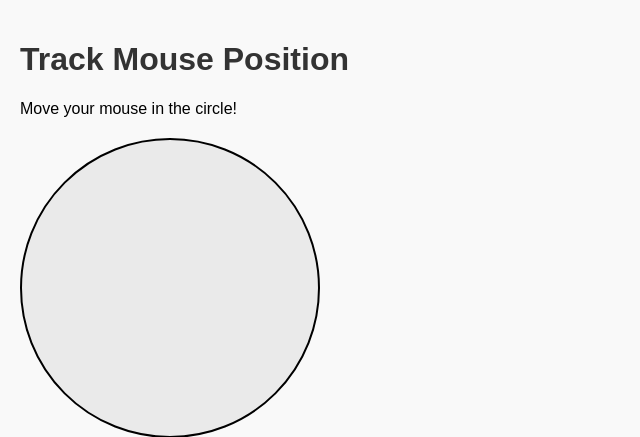
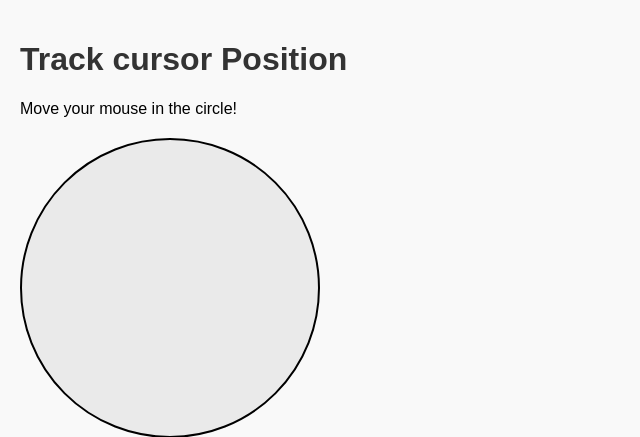
Before and after one commit to lubbino/RobotForPi, a PHP site: page /piCameraRobot in a window 1280 px wide. Shown: the top 437 px of the page, without its empty margins (0-640 px from the left). Run offline with PHP 8.4, Linux system fonts and the light colour scheme.

Commit message:
Changed h1

```diff
--- a/piCameraRobot/index.php
+++ b/piCameraRobot/index.php
@@ -48,7 +48,7 @@ $server_ip = $_SERVER['SERVER_ADDR'];
     <button onclick="controlMotor('move_backward', 360)">Move Backward</button>
     -->
 
-    <h1>Track Mouse Position</h1>
+    <h1>Track cursor Position</h1>
     <p>Move your mouse in the circle!</p>
     <div id="box"></div>
 
```
